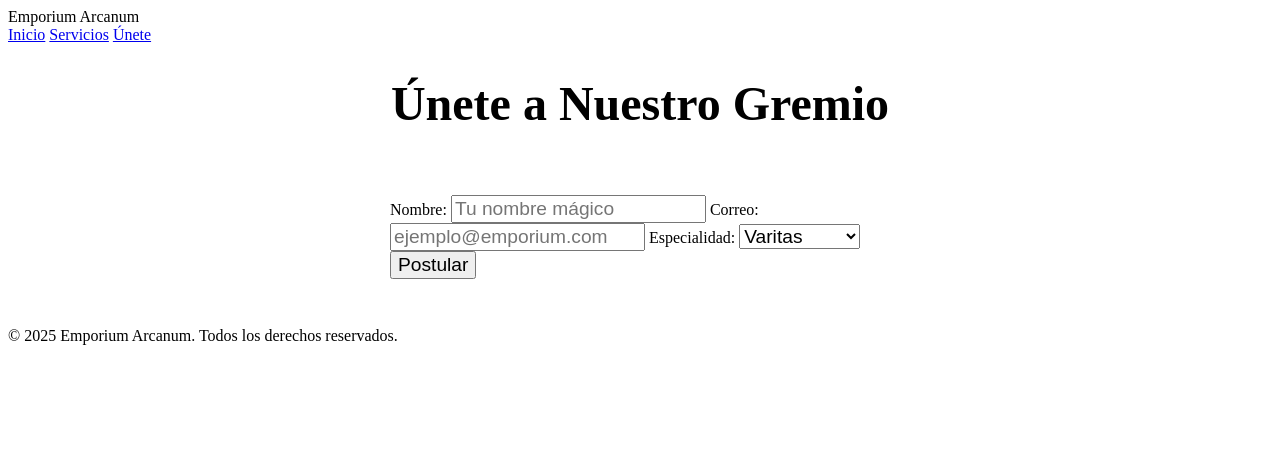
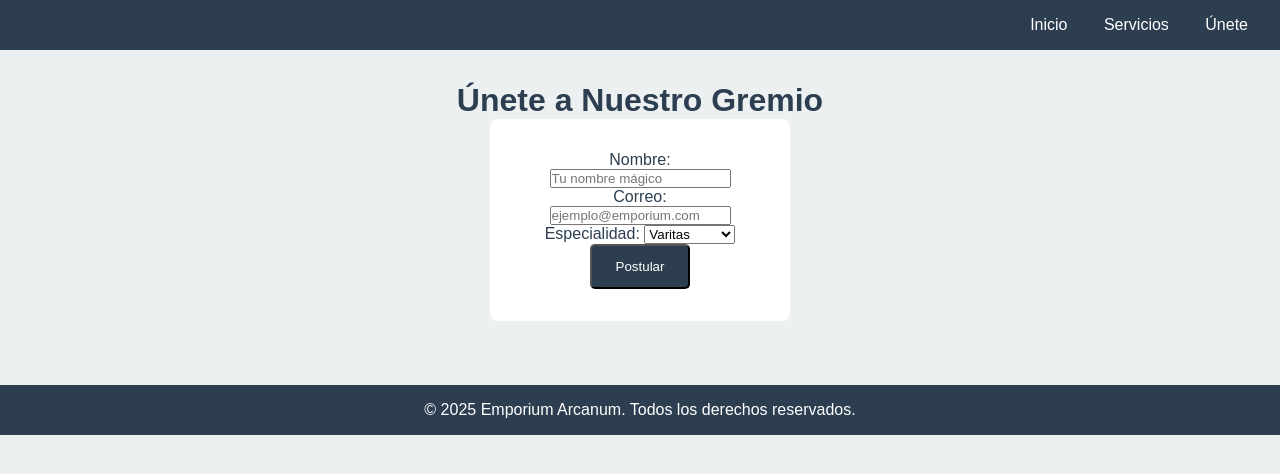
Before and after one commit to harrycrcz/magicfront, a plain HTML site: page signup.html in a window 1280 px wide. Drawn offline with Linux system fonts and the light colour scheme.

Commit message:
cambio en el min width 4.0

```diff
--- a/css/styles.css
+++ b/css/styles.css
@@ -1,52 +1,124 @@
+:root {
+    --primary-color: #2c3e50;
+    --secondary-color: #8e44ad;
+    --bg-color: #ecf0f1;
+    --text-color: #2c3e50;
+    --card-bg: #ffffff;
+}
+
+* {
+    margin: 0;
+    padding: 0;
+    box-sizing: border-box;
+    font-family: 'Arial', sans-serif;
+}
+
+body {
+    background-color: var(--bg-color);
+    color: var(--text-color);
+    text-align: center;
+}
+
+.navbar {
+    background-color: var(--primary-color);
+    padding: 1rem;
+    display: flex;
+    justify-content: space-between;
+}
+
+.nav-links a {
+    color: white;
+    text-decoration: none;
+    margin: 0 1rem;
+}
+
+.hero {
+    padding: 3rem;
+    background: var(--secondary-color);
+    color: white;
+}
+
+.hero-buttons {
+    margin-top: 1rem;
+}
+
+.btn {
+    background-color: var(--primary-color);
+    color: white;
+    padding: 0.8rem 1.5rem;
+    text-decoration: none;
+    border-radius: 5px;
+}
+
+.container {
+    padding: 2rem;
+}
+
+.services-grid {
+    display: flex;
+    justify-content: center;
+    gap: 2rem;
+}
+
+.service-card {
+    background: var(--card-bg);
+    padding: 1rem;
+    width: 250px;
+    border-radius: 8px;
+    text-align: center;
+}
+
+.service-card img {
+    width: 100%;
+    border-radius: 8px;
+}
+
+.signup-form {
+    background: var(--card-bg);
+    padding: 2rem;
+    width: 300px;
+    margin: auto;
+    border-radius: 8px;
+}
+
+footer {
+    background: var(--primary-color);
+    color: white;
+    padding: 1rem;
+    margin-top: 2rem;
+}
+
+/* --- Evitar que los elementos se reduzcan demasiado en pantallas pequeñas --- */
+
 /* --- Index: Evitar que el título principal y los botones se reduzcan demasiado --- */
 .hero h1 {
     font-size: clamp(1.8rem, 5vw, 3rem);
-}
-
-.hero-buttons {
-    display: flex;
-    justify-content: center;
-    gap: 1rem;
-    flex-wrap: wrap;
 }
 
 .hero-buttons .btn {
     font-size: clamp(1rem, 2.5vw, 1.2rem);
     min-width: 150px;
     text-align: center;
-    padding: 0.8rem 2rem;
 }
 
 /* --- Servicios: Evitar que el título principal y las tarjetas de servicio sean demasiado pequeñas --- */
-.container h1 {
+.services h1 {
     font-size: clamp(1.8rem, 5vw, 3rem);
     text-align: center;
-}
-
-.services-grid {
-    display: flex;
-    flex-wrap: wrap;
-    justify-content: center;
-    gap: 2rem;
 }
 
 .service-card {
     flex: 1 1 300px;
     max-width: 400px;
-    min-width: 250px;
-    /* Evita que sean demasiado pequeñas */
 }
 
 /* --- Join: Evitar que el título principal y el formulario se reduzcan demasiado --- */
-.signup-form {
+.join h1 {
+    font-size: clamp(1.8rem, 5vw, 3rem);
+    text-align: center;
+}
+
+.join-form {
     max-width: 500px;
     min-width: 300px;
-    padding: 2rem;
-    margin: auto;
 }
-
-.signup-form input,
-.signup-form select,
-.signup-form button {
-    font-size: clamp(1rem, 2.5vw, 1.2rem);
-}
```
